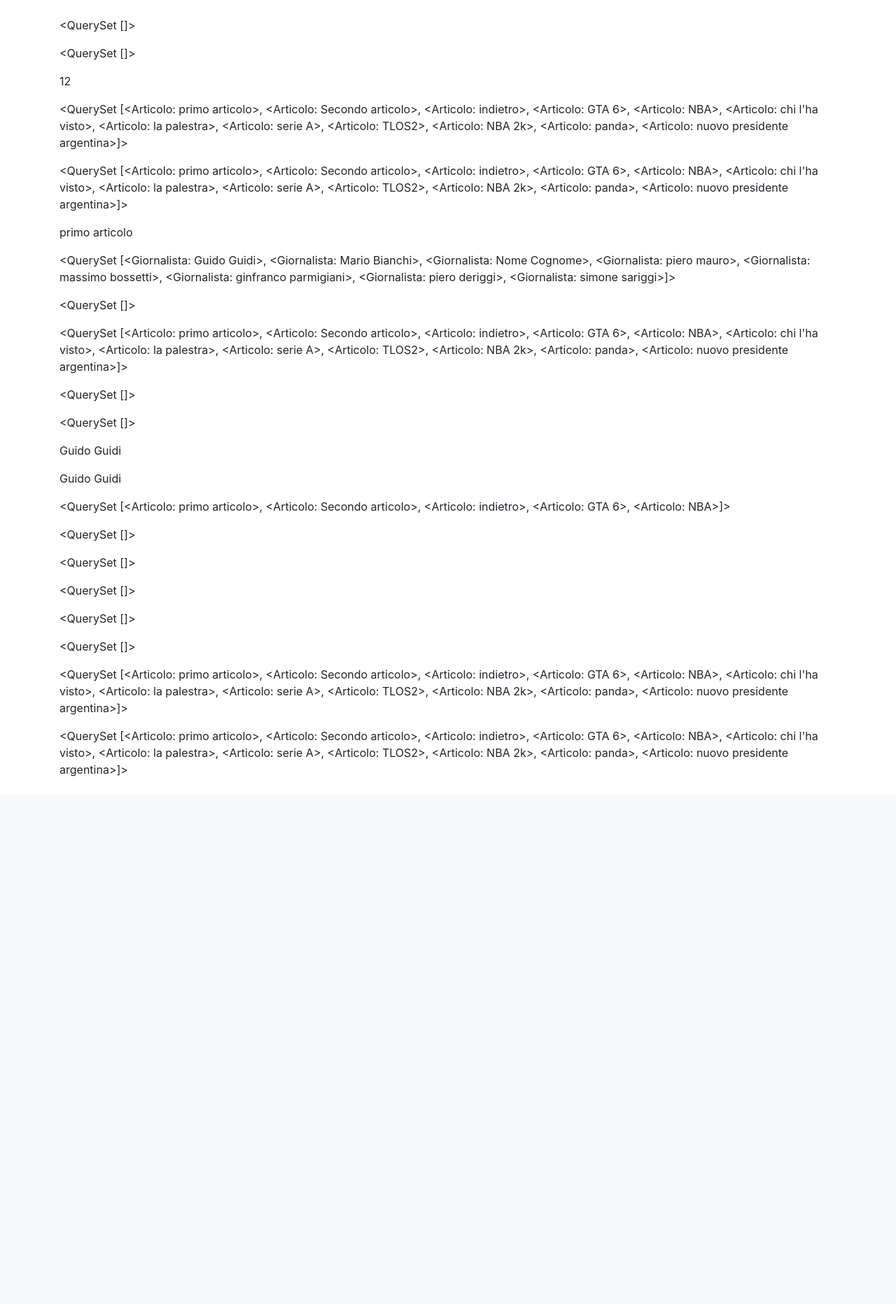
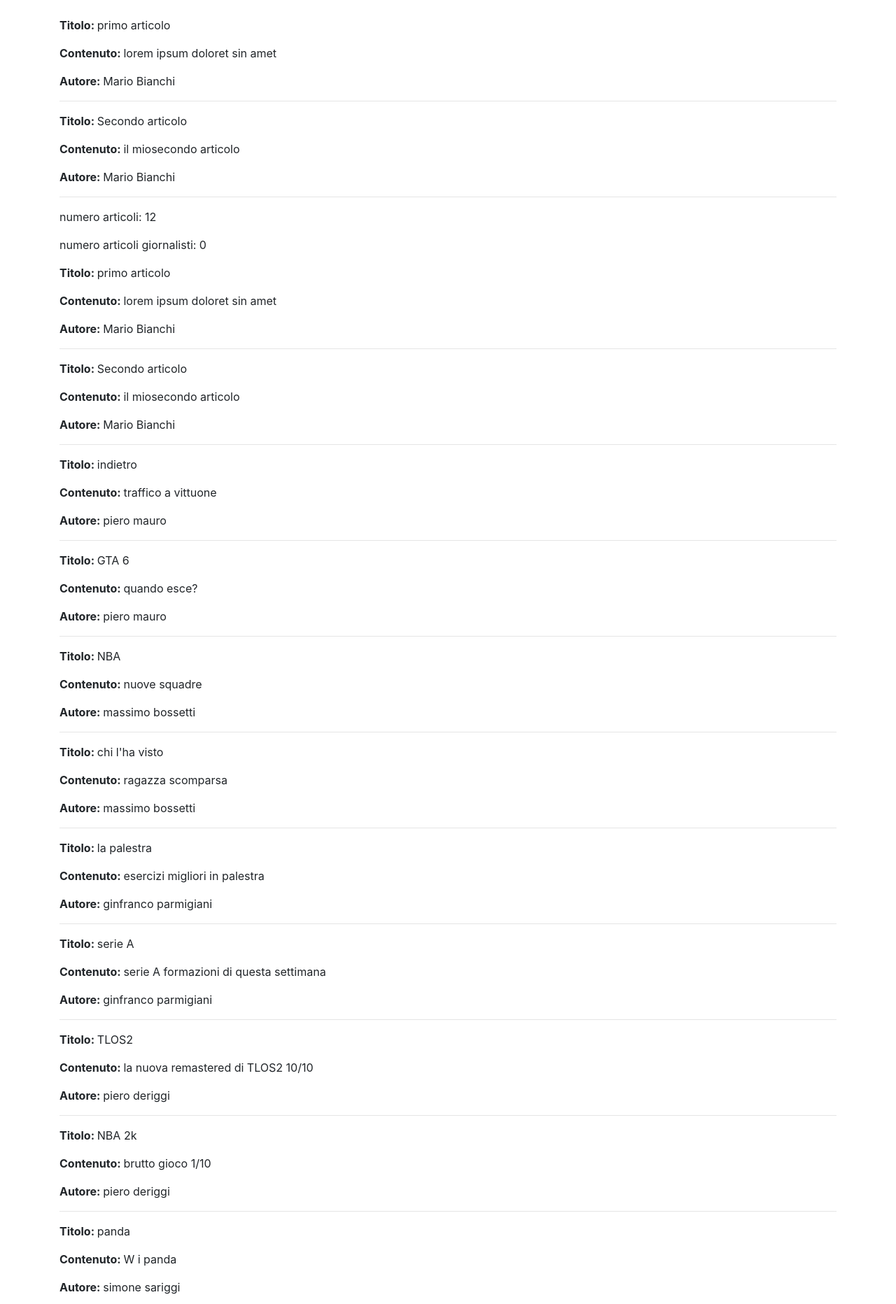
Before and after one commit to lumar0000/primo_progetto, a Django app: page /news/query_base/ in a window 1280 px wide. Shown: the part 56-1920 px from the top of the page at 70% size. Before the commit the page ends 1166 px from the top, so only its background shows below. Run offline with Django 4.2, Linux system fonts and the light colour scheme; data comes from the database, SQL or seed files in the repository.

Commit message:
passo 19.2

```diff
--- a/news/templates/articolo_detail.html
+++ b/news/templates/articolo_detail.html
@@ -4,5 +4,5 @@
 {%endblock title%}
 
 {%block content%}
-    <h1>{{ articoli.name }}</h1>
+    <h1>{{ articolo }}</h1>
 {%endblock content%}
--- a/news/templates/lista_articoli.html
+++ b/news/templates/lista_articoli.html
@@ -10,9 +10,9 @@
         <h1>Articoli di un Giornalista:</h1>
     {% endif %}
     {% for x in articoli %}
-        <p><strong>Titolo: </strong>{{ x.titolo }}</p>
-        <p><strong>Contenuto: </strong>{{ x.contenuto }}</p>
-        <p><strong>Autore: </strong>{{ x.giornalista }}</p>
+        <p><strong>Titolo: </strong><a href="">{{ x.titolo }}</a></p>
+        <p><strong>Contenuto: </strong><a>{{ x.contenuto }}</a></p>
+        <p><strong>Autore: </strong><a>{{ x.giornalista }}</a></p>
         <hr>
     {% endfor %}
 {%endblock content%}
--- a/news/templates/query.html
+++ b/news/templates/query.html
@@ -4,28 +4,108 @@
 {%endblock title%}
 
 {%block content%}
+    {% for x in articoli_cognome %}
+        <p><strong>Titolo: </strong><a>{{ x.titolo }}</a></p>
+        <p><strong>Contenuto: </strong><a>{{ x.contenuto }}</a></p>
+        <p><strong>Autore: </strong><a>{{ x.giornalista }}</a></p>
+        <hr>
+    {% endfor %}
 
-    <p>{{ articoli_cognome }}</p>
-    <p>{{ articoli_cognome}}</p>
-    <p>{{ numero_totale_articoli}}</p>
-    <p>{{ numero_articoli_giornalista}}</p>
-    <p>{{ articoli_ordinati}}</p>
-    <p>{{ articoli_senza_visualizzazioni}}</p>
-    <p>{{ articolo_piu_visualizzato}}</p>
-    <p>{{ giornalisti_data}}</p>
-    <p>{{ articoli_del_giorno}}</p>
-    <p>{{ articoli_periodo}}</p>
-    <p>{{ giornalisti_nati}}</p>
-    <p>{{ articoli_giornalisti}}</p>
-    <p>{{ giornalista_giovane}}</p>
-    <p>{{ giornalista_anziano}}</p>
-    <p>{{ ultimi}}</p>
-    <p>{{ articoli_minime_visualizzazioni}}</p>
-    <p>{{ articoli_parola}}</p>
-    <p>{{articoli_mese_anno }}</p>
-    <p>{{giornalisti_con_articoli_popolari }}</p>
-    <p>{{articoli_con_and }}</p>
-    <p>{{ articoli_con_or }}</p>
-    <p>{{articoli_con_not }}</p>
+    <p>numero articoli: {{ numero_totale_articoli}}</p>
+    <p>numero articoli giornalisti: {{ numero_articoli_giornalista}}</p>
+
+    {% for x in articoli_ordinati %}
+        <p><strong>Titolo: </strong><a>{{ x.titolo }}</a></p>
+        <p><strong>Contenuto: </strong><a>{{ x.contenuto }}</a></p>
+        <p><strong>Autore: </strong><a>{{ x.giornalista }}</a></p>
+        <hr>
+    {% endfor %}
+
+    {% for x in articoli_senza_visualizzazioni %}
+        <p><strong>Titolo: </strong><a>{{ x.titolo }}</a></p>
+        <p><strong>Contenuto: </strong><a>{{ x.contenuto }}</a></p>
+        <p><strong>Autore: </strong><a>{{ x.giornalista }}</a></p>
+        <hr>
+    {% endfor %}
+
+    <p>articolo piu visualizzato: {{ articolo_piu_visualizzato}}</p>
+
+    {% for x in giornalisti_data %}
+        <p><strong>nome e cognome: </strong><a>{{ x }}</a></p>
+        <hr>
+    {% endfor %}
+
+    {% for x in articoli_del_giorno %}
+        <p><strong>Titolo: </strong><a>{{ x.titolo }}</a></p>
+        <p><strong>Contenuto: </strong><a>{{ x.contenuto }}</a></p>
+        <p><strong>Autore: </strong><a>{{ x.giornalista }}</a></p>
+        <hr>
+    {% endfor %}
+
+    {% for x in articoli_periodo %}
+        <p><strong>Titolo: </strong><a>{{ x.titolo }}</a></p>
+        <p><strong>Contenuto: </strong><a>{{ x.contenuto }}</a></p>
+        <p><strong>Autore: </strong><a>{{ x.giornalista }}</a></p>
+        <hr>
+    {% endfor %}
+
+    {% for x in giornalisti_nati %}
+        <p><strong>Titolo: </strong><a>{{ x.titolo }}</a></p>
+        <p><strong>Contenuto: </strong><a>{{ x.contenuto }}</a></p>
+        <p><strong>Autore: </strong><a>{{ x.giornalista }}</a></p>
+        <hr>
+    {% endfor %}
+
+    {% for x in articoli_giornalisti %}
+        <p><strong>Titolo: </strong><a>{{ x.titolo }}</a></p>
+        <p><strong>Contenuto: </strong><a>{{ x.contenuto }}</a></p>
+        <p><strong>Autore: </strong><a>{{ x.giornalista }}</a></p>
+        <hr>
+    {% endfor %}
+
+    <p>giornalista giovane: {{ giornalista_giovane}}</p>
+    <p>giornalista anziano: {{ giornalista_anziano}}</p>
+
+    {% for x in ultimi %}
+        <p><strong>Titolo: </strong><a>{{ x.titolo }}</a></p>
+        <p><strong>Contenuto: </strong><a>{{ x.contenuto }}</a></p>
+        <p><strong>Autore: </strong><a>{{ x.giornalista }}</a></p>
+        <hr>
+    {% endfor %}
+
+    {% for x in articoli_mese_anno %}
+        <p><strong>Titolo: </strong><a>{{ x.titolo }}</a></p>
+        <p><strong>Contenuto: </strong><a>{{ x.contenuto }}</a></p>
+        <p><strong>Autore: </strong><a>{{ x.giornalista }}</a></p>
+        <hr>
+    {% endfor %}
+
+    {% for x in giornalisti_con_articoli_popolari %}
+        <p><strong>Titolo: </strong><a>{{ x.titolo }}</a></p>
+        <p><strong>Contenuto: </strong><a>{{ x.contenuto }}</a></p>
+        <p><strong>Autore: </strong><a>{{ x.giornalista }}</a></p>
+        <hr>
+    {% endfor %}
+
+    {% for x in articoli_con_and %}
+        <p><strong>Titolo: </strong><a>{{ x.titolo }}</a></p>
+        <p><strong>Contenuto: </strong><a>{{ x.contenuto }}</a></p>
+        <p><strong>Autore: </strong><a>{{ x.giornalista }}</a></p>
+        <hr>
+    {% endfor %}
+
+    {% for x in articoli_con_or %}
+        <p><strong>Titolo: </strong><a>{{ x.titolo }}</a></p>
+        <p><strong>Contenuto: </strong><a>{{ x.contenuto }}</a></p>
+        <p><strong>Autore: </strong><a>{{ x.giornalista }}</a></p>
+        <hr>
+    {% endfor %}
+
+    {% for x in articoli_con_not %}
+        <p><strong>Titolo: </strong><a>{{ x.titolo }}</a></p>
+        <p><strong>Contenuto: </strong><a>{{ x.contenuto }}</a></p>
+        <p><strong>Autore: </strong><a>{{ x.giornalista }}</a></p>
+        <hr>
+    {% endfor %}
 
 {%endblock content%}
--- a/news/views.py
+++ b/news/views.py
@@ -55,7 +55,7 @@ def listaArticoli(request, pk=None):
 
 def queryBase (request):
     #1. Tutti gli articoli scritti da giornalisti di un certo cognome:
-    articoli_cognome = Articolo.objects.filter(giornalista__cognome='Rossi')
+    articoli_cognome = Articolo.objects.filter(giornalista__cognome='Bianchi')
     #2. Totale
     numero_totale_articoli = Articolo.objects.count()
 
@@ -133,7 +133,7 @@ def queryBase (request):
     context = {
         'articoli_cognome': articoli_cognome,
         'numero_totale_articoli': numero_totale_articoli,
-        'numero_articoli_giornalista 1': numero_articoli_giornalista_1,
+        'numero_articoli_giornalista': numero_articoli_giornalista_1,
         'articoli_ordinati': articoli_ordinati,
         'articoli_senza_visualizzazioni': articoli_senza_visualizzazioni,
         'articolo_piu_visualizzato': articolo_piu_visualizzato,
```
